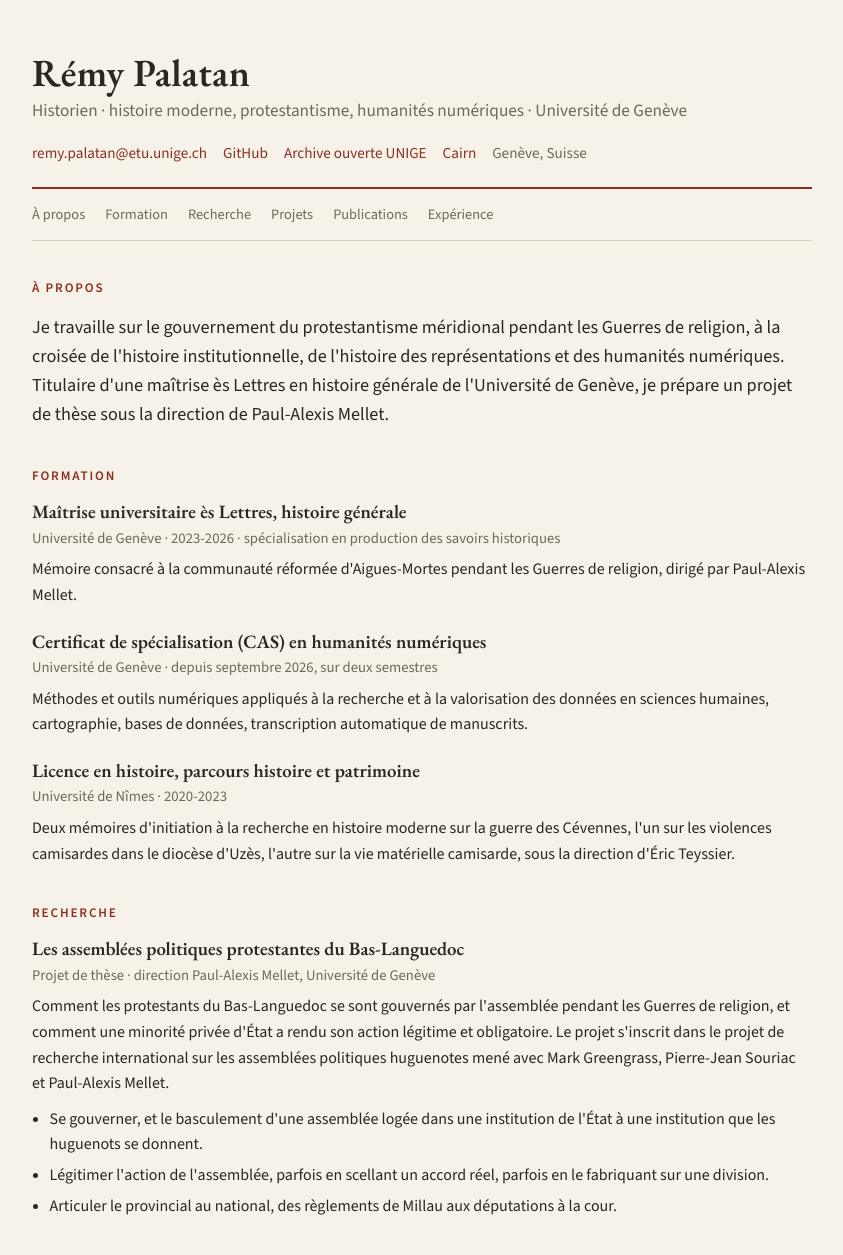
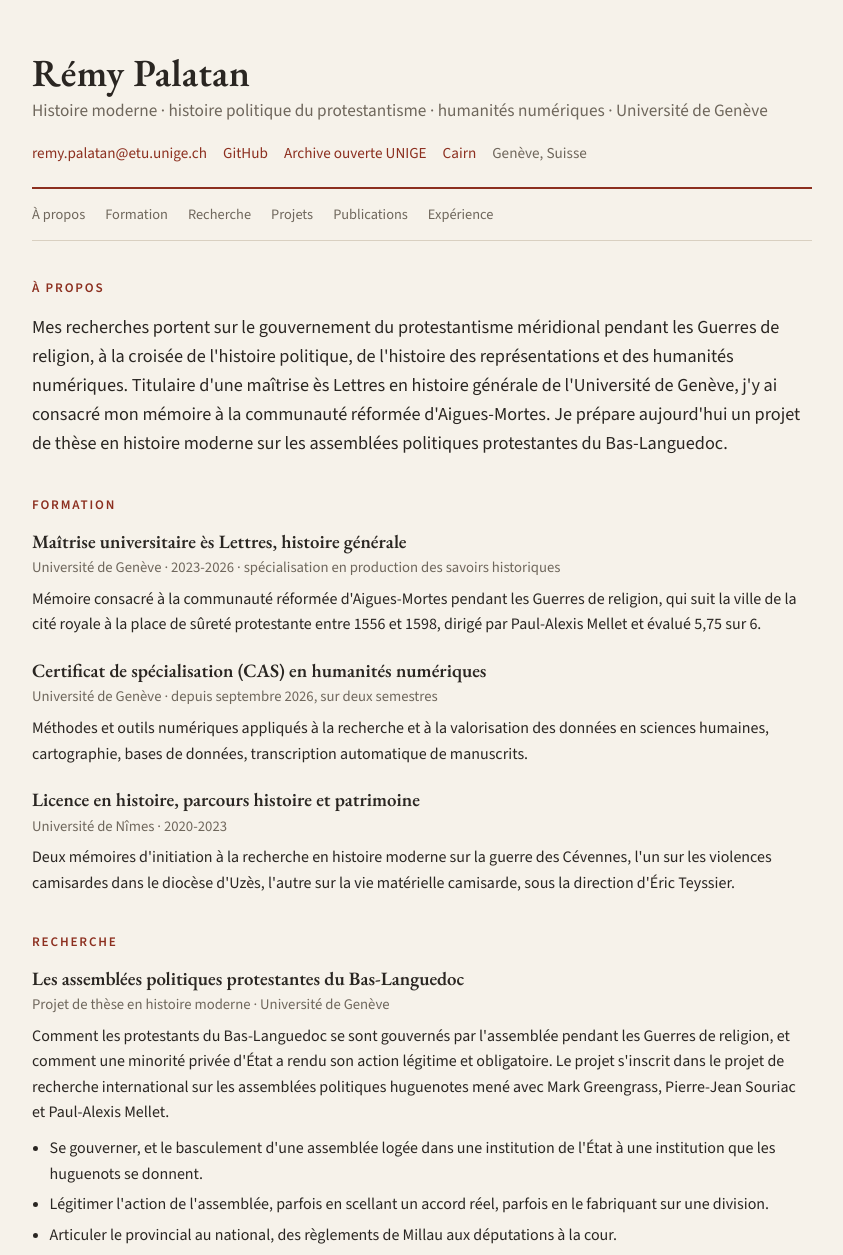
Before and after one commit to remypalatan/remypalatan.github.io, a plain HTML site: page index.html in a window 1280 px wide. Shown: the top 1255 px of the page, without its empty margins (218-1061 px from the left). Drawn offline with nearby package versions, Linux system fonts and the light colour scheme.

Commit message:
Add files via upload

```diff
--- a/index.html
+++ b/index.html
@@ -4,7 +4,7 @@
 <meta charset="utf-8">
 <meta name="viewport" content="width=device-width, initial-scale=1">
 <title>Rémy Palatan</title>
-<meta name="description" content="Rémy Palatan, historien à l'Université de Genève. Histoire moderne, protestantisme, humanités numériques.">
+<meta name="description" content="Rémy Palatan, Université de Genève. Histoire moderne, histoire politique du protestantisme, humanités numériques.">
 <link rel="preconnect" href="https://fonts.googleapis.com">
 <link href="https://fonts.googleapis.com/css2?family=EB+Garamond:ital,wght@0,400;0,600;1,400&family=Source+Sans+3:wght@400;600&display=swap" rel="stylesheet">
 <style>
@@ -69,7 +69,7 @@
 
   <header>
     <h1>Rémy Palatan</h1>
-    <p class="role">Historien · histoire moderne, protestantisme, humanités numériques · Université de Genève</p>
+    <p class="role">Histoire moderne · histoire politique du protestantisme · humanités numériques · Université de Genève</p>
     <div class="links">
       <a href="mailto:remy.palatan@etu.unige.ch">remy.palatan@etu.unige.ch</a>
       <a href="https://github.com/remypalatan">GitHub</a>
@@ -90,7 +90,7 @@
 
   <section id="apropos">
     <h2>À propos</h2>
-    <p class="lede">Je travaille sur le gouvernement du protestantisme méridional pendant les Guerres de religion, à la croisée de l'histoire institutionnelle, de l'histoire des représentations et des humanités numériques. Titulaire d'une maîtrise ès Lettres en histoire générale de l'Université de Genève, je prépare un projet de thèse sous la direction de Paul-Alexis Mellet.</p>
+    <p class="lede">Mes recherches portent sur le gouvernement du protestantisme méridional pendant les Guerres de religion, à la croisée de l'histoire politique, de l'histoire des représentations et des humanités numériques. Titulaire d'une maîtrise ès Lettres en histoire générale de l'Université de Genève, j'y ai consacré mon mémoire à la communauté réformée d'Aigues-Mortes. Je prépare aujourd'hui un projet de thèse en histoire moderne sur les assemblées politiques protestantes du Bas-Languedoc.</p>
   </section>
 
   <section id="formation">
@@ -98,7 +98,7 @@
     <div class="item">
       <h3>Maîtrise universitaire ès Lettres, histoire générale</h3>
       <p class="meta">Université de Genève · 2023-2026 · spécialisation en production des savoirs historiques</p>
-      <p>Mémoire consacré à la communauté réformée d'Aigues-Mortes pendant les Guerres de religion, dirigé par Paul-Alexis Mellet.</p>
+      <p>Mémoire consacré à la communauté réformée d'Aigues-Mortes pendant les Guerres de religion, qui suit la ville de la cité royale à la place de sûreté protestante entre 1556 et 1598, dirigé par Paul-Alexis Mellet et évalué 5,75 sur 6.</p>
     </div>
     <div class="item">
       <h3>Certificat de spécialisation (CAS) en humanités numériques</h3>
@@ -116,7 +116,7 @@
     <h2>Recherche</h2>
     <div class="item">
       <h3>Les assemblées politiques protestantes du Bas-Languedoc</h3>
-      <p class="meta">Projet de thèse · direction Paul-Alexis Mellet, Université de Genève</p>
+      <p class="meta">Projet de thèse en histoire moderne · Université de Genève</p>
       <p>Comment les protestants du Bas-Languedoc se sont gouvernés par l'assemblée pendant les Guerres de religion, et comment une minorité privée d'État a rendu son action légitime et obligatoire. Le projet s'inscrit dans le projet de recherche international sur les assemblées politiques huguenotes mené avec Mark Greengrass, Pierre-Jean Souriac et Paul-Alexis Mellet.</p>
       <ul class="axes">
         <li>Se gouverner, et le basculement d'une assemblée logée dans une institution de l'État à une institution que les huguenots se donnent.</li>
@@ -156,7 +156,8 @@
     <div class="item">
       <h3>Festival Histoire et Cité, médiation en histoire publique</h3>
       <p class="meta">Genève · deux éditions</p>
-      <p>Édition 2025, thème « Animal », co-conception et animation de la visite guidée « Safari urbain : sur la trace des vies animales à Genève, XVIe-XIXe siècle », au départ d'Uni Dufour, sous la supervision de Fabrice Brandli.</p> <p>Édition 2024, thème « Dans la rue », participation à un parcours autour de la Réforme avec le Musée international de la Réforme.</p>
+      <p>Édition 2025, thème « Animal », co-conception et animation de la visite guidée « Safari urbain : sur la trace des vies animales à Genève, XVIe-XIXe siècle », au départ d'Uni Dufour, sous la supervision de Fabrice Brandli.</p>
+      <p>Édition 2024, thème « Dans la rue », participation à un parcours autour de la Réforme avec le Musée international de la Réforme.</p>
     </div>
     <div class="item">
       <h3>Table ronde « Voix étudiantes à la radio », Fréquence Banane</h3>
@@ -179,7 +180,7 @@
     <h2>Langues et compétences</h2>
     <ul class="skills">
       <li>Français langue maternelle, anglais C1, espagnol B2, allemand A2</li>
-      <li>Histoire moderne, histoire du protestantisme, histoire des institutions et des représentations</li>
+      <li>Histoire moderne, histoire politique du protestantisme, histoire des institutions et des représentations</li>
       <li>Paléographie et édition de sources, dépouillement d'archives et d'inventaires</li>
       <li>Humanités numériques, cartographie, bases de données, transcription automatique (HTR), Zotero</li>
     </ul>
```
